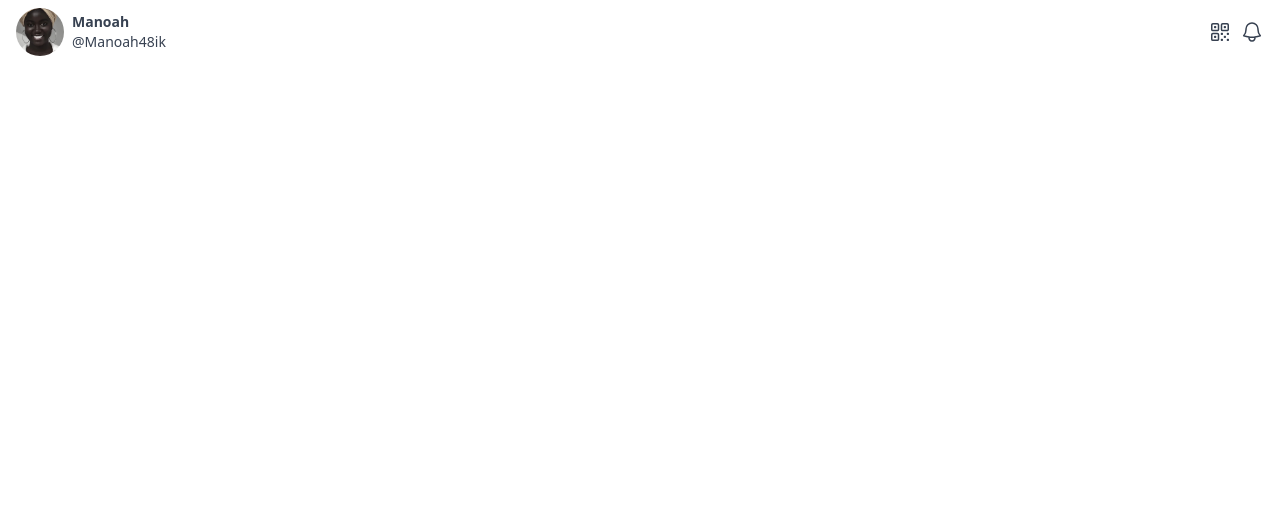
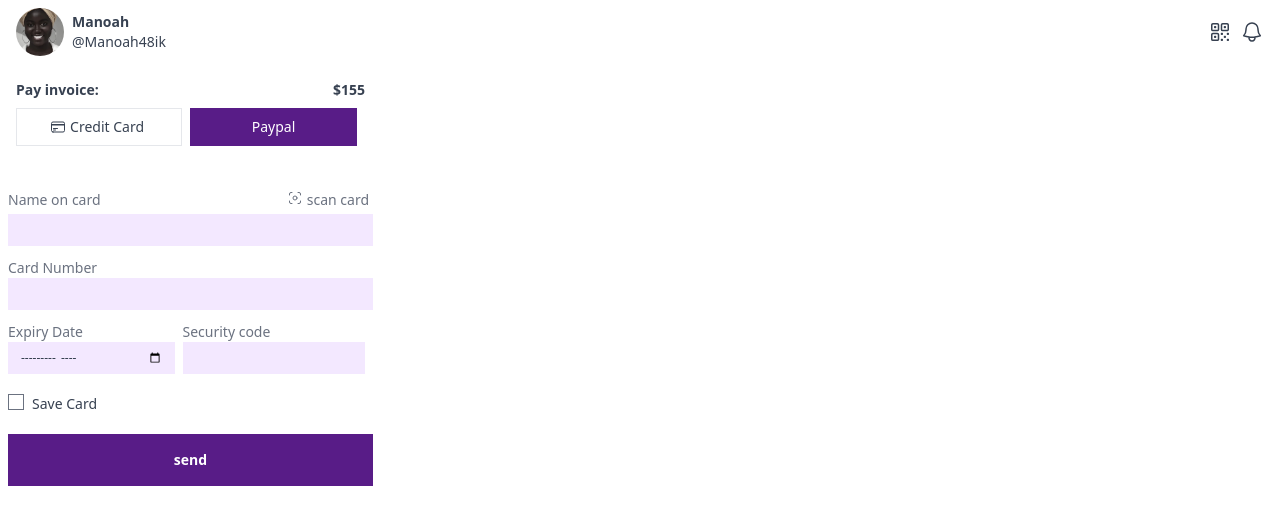
Before and after one commit to manoahLinks/expense-tracker, a React (Create React App) app in the folder frontend/: page /cards in a window 1280 px wide. Before the commit this address had no page. Shown: the top 524 px of the page. Built offline with nearby package versions, Linux system fonts and the light colour scheme.

Commit message:
adding styles to checkoutpage and analytics page

```diff
--- a/frontend/package.json
+++ b/frontend/package.json
@@ -4,6 +4,7 @@
   "private": true,
   "dependencies": {
     "react": "^18.2.0",
+    "react-chartjs-2": "^5.0.1",
     "react-dom": "^18.2.0",
     "react-router-dom": "^6.4.3",
     "react-scripts": "^5.0.1"
--- a/frontend/src/App.js
+++ b/frontend/src/App.js
@@ -6,7 +6,8 @@ import HomePage from './pages/HomePage';
 import ProfilePage from './pages/ProfilePage';
 import Transactions from './components/Transactions';
 import ExpenseForm from './components/ExpenseForm';
-
+import Analytics from './pages/Analytics';
+import Checkout from './components/Checkout';
 
 
 class App extends Component {
@@ -21,6 +22,8 @@ class App extends Component {
               <Route path={`/profile`} element={<ProfilePage></ProfilePage>}></Route>
               <Route path={`/transactions`} element={<Transactions></Transactions>}></Route>
               <Route path={`/new`} element={<ExpenseForm></ExpenseForm>}></Route>
+              <Route path={`/cards`} element={<Checkout></Checkout>}></Route>
+              <Route path={`/analytics`} element={<Analytics></Analytics>}></Route>
             </Routes>
             <TaskBar />
           </div>
--- /dev/null
+++ b/frontend/src/components/Checkout.js
@@ -0,0 +1,52 @@
+const Checkout = () => {
+    return (
+        <div className="grid grid-cols-1">
+            <div className="flex flex-col p-2 m-2">
+                <div className="flex justify-between font-bold text-sm">
+                    <h4>Pay invoice:</h4>
+                    <h4>$155</h4>
+                </div>
+                <div className="flex justify-center my-2">
+                    <button className="p-2 border border-silver-100 w-6/12 flex justify-center items-center">
+                        <svg xmlns="http://www.w3.org/2000/svg" fill="none" viewBox="0 0 24 24" strokeWidth={1.5} stroke="currentColor" className="w-4 h-4">
+                            <path strokeLinecap="round" strokeLinejoin="round" d="M2.25 8.25h19.5M2.25 9h19.5m-16.5 5.25h6m-6 2.25h3m-3.75 3h15a2.25 2.25 0 002.25-2.25V6.75A2.25 2.25 0 0019.5 4.5h-15a2.25 2.25 0 00-2.25 2.25v10.5A2.25 2.25 0 004.5 19.5z" />
+                        </svg>
+                        <h4 className="mx-1">Credit Card</h4>
+                    </button>
+                    <button className="px-4 text-white bg-purple-900 mx-2 w-6/12">Paypal</button>
+                </div>
+            </div>
+            <form className="grid grid-cols-1 mt-5 mx-2">
+                <div className="flex justify-between text-gray-500">
+                    <label htmlFor="" className="text-gray-500">Name on card</label>
+                    <div className="flex">
+                        <svg xmlns="http://www.w3.org/2000/svg" fill="none" viewBox="0 0 24 24" strokeWidth={1.5} stroke="currentColor" className="w-4 h-4">
+                            <path strokeLinecap="round" strokeLinejoin="round" d="M7.5 3.75H6A2.25 2.25 0 003.75 6v1.5M16.5 3.75H18A2.25 2.25 0 0120.25 6v1.5m0 9V18A2.25 2.25 0 0118 20.25h-1.5m-9 0H6A2.25 2.25 0 013.75 18v-1.5M15 12a3 3 0 11-6 0 3 3 0 016 0z" />
+                        </svg>
+                        <h4 className="mx-1">scan card</h4>
+                    </div>
+                </div>
+                <input type="text" className="text-xs mt-1 border-none bg-purple-100" />
+                <label htmlFor="" className="mt-3 text-gray-500">Card Number</label>
+                <input type="number" name="" id="" className="border-none bg-purple-100 text-xs" />
+                <div className="flex mt-3">
+                    <div className="flex flex-col w-6/12">
+                        <label htmlFor="" className="text-gray-500">Expiry Date</label>
+                        <input type="month" name="" id="" className="text-xs border-none bg-purple-100" />
+                    </div>
+                    <div className="flex flex-col w-6/12 mx-2">
+                        <label htmlFor="" className="text-gray-500">Security code</label>
+                        <input type="password" name="" id="" className="text-xs border-none bg-purple-100" />
+                    </div>
+                </div>
+                <div className="flex mt-5">
+                    <input type="checkbox" name="" id="" />
+                    <h4 className="mx-2">Save Card</h4>
+                </div>
+                <input type="button" value="send" className="mt-5 px-2 py-4 font-semibold bg-purple-900 text-white" />
+            </form>
+        </div>
+     );
+}
+
+export default Checkout;
--- a/frontend/src/components/ExpenseForm.js
+++ b/frontend/src/components/ExpenseForm.js
@@ -6,23 +6,20 @@ const ExpenseForm = () => {
                     <svg xmlns="http://www.w3.org/2000/svg" viewBox="0 0 24 24" fill="currentColor" className="w-4 h-4 text-purple-900">
                         <path fillRule="evenodd" d="M11.03 3.97a.75.75 0 010 1.06l-6.22 6.22H21a.75.75 0 010 1.5H4.81l6.22 6.22a.75.75 0 11-1.06 1.06l-7.5-7.5a.75.75 0 010-1.06l7.5-7.5a.75.75 0 011.06 0z" clipRule="evenodd" />
                     </svg>
-                    <h4 className="mx-2 text-sm">New Expense</h4>
+                    <h4 className="mx-2 text-sm font-semibold text-purple-900">New Expense</h4>
                 </div>
                 <h4 className="self-end text-purple-800">history</h4>
             </div>
             <form className="flex flex-col m-3 p-3 bg-white rounded-md">
-                <label htmlFor="type" className="text-sm">Expense Type</label>
-                <select name="" id="type" className="my-2">
-                    <option>select type</option>
+                <select name="" id="type" className="my-2 rounded-full text-xs border-none bg-purple-50 shadow-md text-gray-400">
+                    <option>select category</option>
                     <option>Electricity</option>
                     <option>maintenance</option>
                     <option>production</option>
                 </select>
-                <label htmlFor="description">Expense Description</label>
-                <input type="text" id="description" placeholder="Expense description" className="my-2" />
-                <label htmlFor="amount" className="text-sm">Amount</label>
-                <input type="number" id="amount" placeholder="Amount" className="my-2" />
-                <input type="button" value="Next" className="p-2 bg-purple-800 text-white font-semibold rounded-lg" />
+                <input type="text" id="description" placeholder="Expense description" className="my-2 border-none bg-purple-50 shadow-md rounded-full text-xs" />
+                <input type="number" id="amount" placeholder="Amount" className="my-2 border-none bg-purple-50 shadow-md text-xs focus:border-none rounded-full " />
+                <input type="button" value="Next" className="px-2 py-3 mt-5 bg-purple-800 text-white font-semibold rounded-lg " />
             </form>
         </div>
      );
--- a/frontend/src/components/TaskBar.js
+++ b/frontend/src/components/TaskBar.js
@@ -25,13 +25,13 @@ const TaskBar = () => {
                 <h4>Transactions</h4>
             </Link>
 
-            <div className='flex flex-col'>
+            <Link to={`/analytics`} className='flex flex-col'>
                 <svg xmlns="http://www.w3.org/2000/svg" viewBox="0 0 24 24" fill="currentColor" className="w-6 h-6 self-center">
                     <path fillRule="evenodd" d="M2.25 13.5a8.25 8.25 0 018.25-8.25.75.75 0 01.75.75v6.75H18a.75.75 0 01.75.75 8.25 8.25 0 01-16.5 0z" clipRule="evenodd" />
                     <path fillRule="evenodd" d="M12.75 3a.75.75 0 01.75-.75 8.25 8.25 0 018.25 8.25.75.75 0 01-.75.75h-7.5a.75.75 0 01-.75-.75V3z" clipRule="evenodd" />
                 </svg>
                 <h4>Analytics</h4>
-            </div>
+            </Link>
         </div>
      );
 }
--- a/frontend/src/components/Transactions.js
+++ b/frontend/src/components/Transactions.js
@@ -20,7 +20,12 @@ const Transactions = () => {
             </div>
 
             <div className="flex justify-between p-2">
-                <input type="month" name="" id="" className="h-4 p-2" />
+                <select name="" id="" className="text-xs border-none bg-purple-100 text-purple-900 rounded-full">
+                    <option value="">Jan</option>
+                    <option value="">feb</option>
+                    <option value="">mar</option>
+                    <option value="">apr</option>
+                </select>
                 <div className="flex">
 
                 </div>
--- /dev/null
+++ b/frontend/src/pages/Analytics.js
@@ -0,0 +1,61 @@
+import {
+    Chart as ChartJS,
+    CategoryScale,
+    LinearScale,
+    BarElement,
+    Title,
+    Tooltip,
+    Legend
+} from 'chart.js'
+
+import {Bar} from 'react-chartjs-2'
+import React, {useState, useEffect} from 'react';
+
+ChartJS.register(
+    CategoryScale,
+    LinearScale,
+    BarElement,
+    Title,
+    Tooltip,
+    Legend
+)
+
+const Analytics = () => {
+
+    const [chartData, setChartData] = useState({dataSets: []})
+
+    const [chartOptions, setChartOptions] = useState({})
+
+    useEffect(()=>{
+        setChartData({
+            labels: ["Maintenance", "Bulk Purchase", "Petty Purchase"],
+            dataSets: [{
+                label: "Chart showing expenditure based on category",
+                data: [200, 600, 900],
+                borderColor: "rgb(120, 56, 56)",
+                backgroundColor: "rgb(50, 230,)"
+            }]
+        })
+    }, [])
+
+    setChartOptions({
+        responsive: true,
+        plugins:{
+            legend:{
+                position: "top"
+            },
+            title:{
+                display: true,
+                text: "expense categorized based on category"
+            }
+        }
+    })
+
+    return (
+        <div className="grid grid-cols-1">
+            <Bar option={chartOptions} data={chartData}/>
+        </div>
+     );
+}
+
+export default Analytics;
--- a/frontend/src/pages/HomePage.js
+++ b/frontend/src/pages/HomePage.js
@@ -66,13 +66,13 @@ const HomePage = () => {
                 </div>
 
                 <div className='grid grid-cols-4 p-2 gap-2 gap-y-4'>
-                  <div className='flex flex-col'>
+                  <Link to={`/cards`} className='flex flex-col'>
                     <svg xmlns="http://www.w3.org/2000/svg" viewBox="0 0 24 24" fill="currentColor" className="w-8 h-8 fill-silver-200 self-center">
                       <path d="M4.5 3.75a3 3 0 00-3 3v.75h21v-.75a3 3 0 00-3-3h-15z" />
                       <path fillRule="evenodd" d="M22.5 9.75h-21v7.5a3 3 0 003 3h15a3 3 0 003-3v-7.5zm-18 3.75a.75.75 0 01.75-.75h6a.75.75 0 010 1.5h-6a.75.75 0 01-.75-.75zm.75 2.25a.75.75 0 000 1.5h3a.75.75 0 000-1.5h-3z" clipRule="evenodd" />
                     </svg>
                     <h4 className='text-center'>cards</h4>
-                  </div>
+                  </Link>
 
                   <div className='flex flex-col justify-center'>
                     <svg xmlns="http://www.w3.org/2000/svg" fill="none" viewBox="0 0 24 24" strokeWidth={1.5} stroke="currentColor" className="w-8 h-8 self-center">
```
Also changed, not shown: 1 other file (tests, documents, lock files or other folders).
